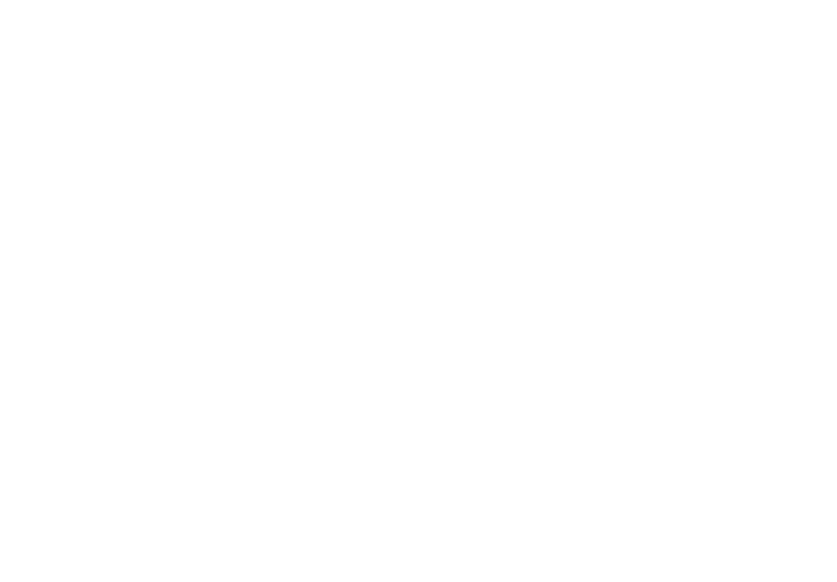
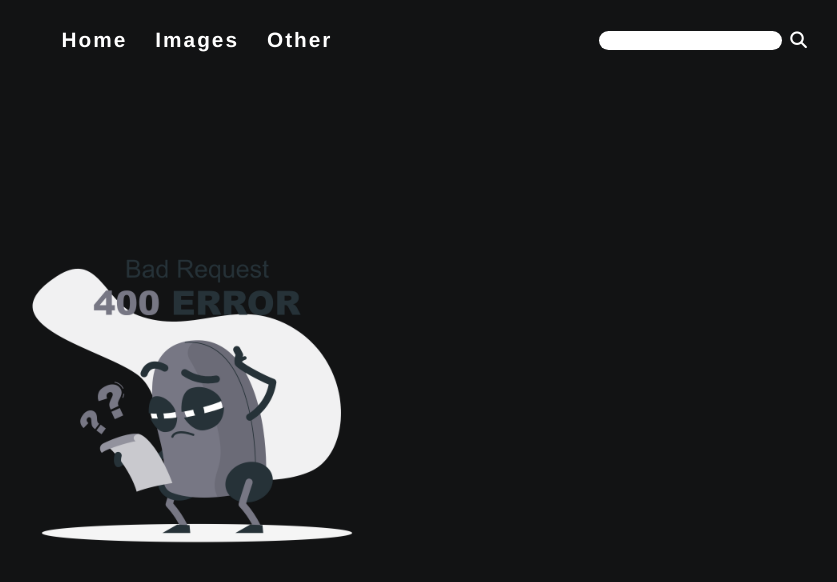
Before and after one commit to sbsmrth/Images-Paradise, a Vue app: page /search in a window 1280 px wide. Before the commit this address had no page. Shown: the top 582 px of the page, without its empty margins (443-1280 px from the left). Built offline with nearby package versions, Linux system fonts and the light colour scheme.

Commit message:
feat: random images for main section and searching images system with query implemented

```diff
--- a/src/App.vue
+++ b/src/App.vue
@@ -34,4 +34,8 @@ export default defineComponent({
   --dark: #121314;
   --light: rgb(255,255,255);
 }
+
+body {
+  background: var(--dark);
+}
 </style>
--- a/src/components/layout/CardComponent.vue
+++ b/src/components/layout/CardComponent.vue
@@ -54,22 +54,16 @@ export default defineComponent({
   }
 
   .images .images__col .images__content i {
-    color: var(--dark);
+    color: var(--light)
   }
 
   .images .images__col .images__content p, a {
     display: inline-block;
     margin-left: 8px;
-    color: var(--dark);
+    color: var(--light);
   }
 
   .images__content .images__portfolio a {
     text-decoration: none;
   }
-
-  @media (max-width: 768px) {
-    .images .images__col .images__content p, a {
-      margin-left: 3px;
-    }
-  }
 </style>
--- a/src/components/main/OtherComponent.vue
+++ b/src/components/main/OtherComponent.vue
@@ -1,4 +1,5 @@
 <template>
+  <p class="text">Some random photos..</p>
   <CardContainerComponent :images="images"/>
 </template>
 
@@ -31,3 +32,14 @@ export default defineComponent({
   },
 });
 </script>
+
+<style scoped>
+  .text {
+    text-align: center;
+    color: var(--light);
+    margin-top: 40px;
+    font-size: 1.3em;
+    letter-spacing: 1px;
+    font-weight: bold;
+  }
+</style>
--- a/src/components/ui/NavBarComponent.vue
+++ b/src/components/ui/NavBarComponent.vue
@@ -6,7 +6,7 @@
       </button>
       <ul class="nav__items">
         <li class="nav__item">
-          <a href="#main" class="nav__link">Home</a>
+          <router-link to="/" class="nav__link">Home</router-link>
         </li>
         <li class="nav__item">
           <a href="#" class="nav__link">Images</a>
@@ -15,23 +15,40 @@
           <a href="#images" class="nav__link">Other</a>
         </li>
       </ul>
+      <form class="nav__search" role="search">
+        <label for="q">
+          <input type="text" id="q" class="nav__input" v-model="q" autocomplete="off">
+        </label>
+        <router-link :to="{name:'search'}">
+          <button class="nav__button" @click="send">
+            <i class="fa-solid fa-magnifying-glass fa-lg nav__icon"></i>
+          </button>
+        </router-link>
+      </form>
     </nav>
   </header>
 </template>
 
 <script>
 import { defineComponent } from 'vue';
+import { useStore } from 'vuex';
 
 export default defineComponent({
   name: 'NavBarComponent',
 
   created() {
+    this.store = useStore();
     window.addEventListener('scroll', this.changeBg);
   },
 
   unmounted() {
     window.removeEventListener('scroll', this.changeBg);
   },
+
+  data: () => ({
+    store: null,
+    q: '',
+  }),
 
   methods: {
     toggle() {
@@ -49,6 +66,11 @@ export default defineComponent({
         nav.classList.remove('nav--dark');
       }
     },
+
+    send() {
+      this.store.dispatch('getQueryImages', this.q);
+      this.q = '';
+    },
   },
 });
 </script>
@@ -58,6 +80,7 @@ export default defineComponent({
     width: 100%;
     position: fixed;
     display: flex;
+    top: 0;
     justify-content: center;
     align-items: center;
     height: 10vh;
@@ -66,7 +89,7 @@ export default defineComponent({
   }
 
   .nav--dark {
-    background: var(--dark);
+    background: rgb(4,4,4);
     transition: .3s;
   }
 
@@ -89,6 +112,31 @@ export default defineComponent({
     font-size: 1.3em;
     letter-spacing: 2px;
     font-weight: bolder;
+  }
+
+  .nav .nav__search {
+    position: absolute;
+    right: 30px;
+  }
+
+  .nav .nav__search .nav__button {
+    border: none;
+    background: none;
+    margin-left: 8px;
+    outline: none;
+  }
+
+  .nav .nav__search .nav__input {
+    border-radius: 10px;
+    height: 19px;
+    border: none;
+    outline: none;
+    padding-left: 6px;
+  }
+
+  .nav .nav__search .nav__button .nav__icon {
+    cursor: pointer;
+    color: var(--light);
   }
 
   @media (max-width: 768px) {
@@ -128,5 +176,15 @@ export default defineComponent({
       top: 8vh;
       transition: top .3s;
     }
+
+    .nav .nav__search {
+      position: absolute;
+      right: 20px;
+    }
+
+    .nav .nav__search .nav__input {
+      width: 120px;
+      height: 20px;
+    }
   }
 </style>
--- a/src/router/index.ts
+++ b/src/router/index.ts
@@ -7,6 +7,11 @@ const routes: Array<RouteRecordRaw> = [
     name: 'home',
     component: HomeView,
   },
+  {
+    path: '/search',
+    name: 'search',
+    component: () => import(/* webpackChunkName: "search" */ '@/views/SearchView.vue'),
+  },
 ];
 
 const router = createRouter({
--- a/src/store/index.ts
+++ b/src/store/index.ts
@@ -3,18 +3,21 @@ import { createStore } from 'vuex';
 export default createStore({
   state: {
     images: [],
-  },
-  getters: {
+    query: [],
   },
   mutations: {
     setImages(state, payload) {
       state.images = payload;
     },
+
+    setQueryImages(state, payload) {
+      state.query = payload;
+    },
   },
   actions: {
     async getImages({ commit }) {
       try {
-        const ans = await fetch('https://api.unsplash.com/photos?per_page=30&order_by=popular', {
+        const ans = await fetch('https://api.unsplash.com/photos/random?count=30', {
           headers: {
             Authorization: 'Client-ID bC8QHaIPliNsXg0dVauxEEQ_zjj6j_CF5jBdm5KESlY',
           },
@@ -26,7 +29,14 @@ export default createStore({
         console.log(err);
       }
     },
-  },
-  modules: {
+    async getQueryImages({ commit }, q) {
+      try {
+        const ans = await fetch(`https://api.unsplash.com/search/photos?per_page=30&query=${q}&client_id=bC8QHaIPliNsXg0dVauxEEQ_zjj6j_CF5jBdm5KESlY`);
+        const queryImages = await ans.json();
+        commit('setQueryImages', queryImages.results);
+      } catch (err) {
+        console.log(err);
+      }
+    },
   },
 });
--- /dev/null
+++ b/src/views/SearchView.vue
@@ -0,0 +1,53 @@
+<template>
+  <CardContainerComponent v-if="imagesQ.length != 0" :images="imagesQ" class="card"/>
+  <div v-else class="error">
+    <img src="../assets/404.png" alt="" class="error__img">
+  </div>
+</template>
+<script>
+import { computed, defineComponent } from 'vue';
+
+import CardContainerComponent from '@/components/layout/CardContainerComponent.vue';
+
+import { useStore } from 'vuex';
+
+export default defineComponent({
+  name: 'SearchView',
+  components: {
+    CardContainerComponent,
+  },
+  setup() {
+    const store = useStore();
+
+    const imagesQ = computed(() => store.state.query);
+
+    return { imagesQ };
+  },
+});
+</script>
+
+<style scoped>
+  .card {
+    margin-top: 17vh;
+  }
+
+  .error {
+    width: 100%;
+    height: 100vh;
+    display: flex;
+    justify-content: center;
+    align-items: center;
+  }
+
+  .error__img {
+    height: 400px;
+    width: 400px;
+    object-fit: cover;
+  }
+
+  @media (max-width: 768px) {
+    .card {
+      margin-top: 10vh;
+    }
+  }
+</style>
```
Also changed, not shown: src/assets/404.png (added).
